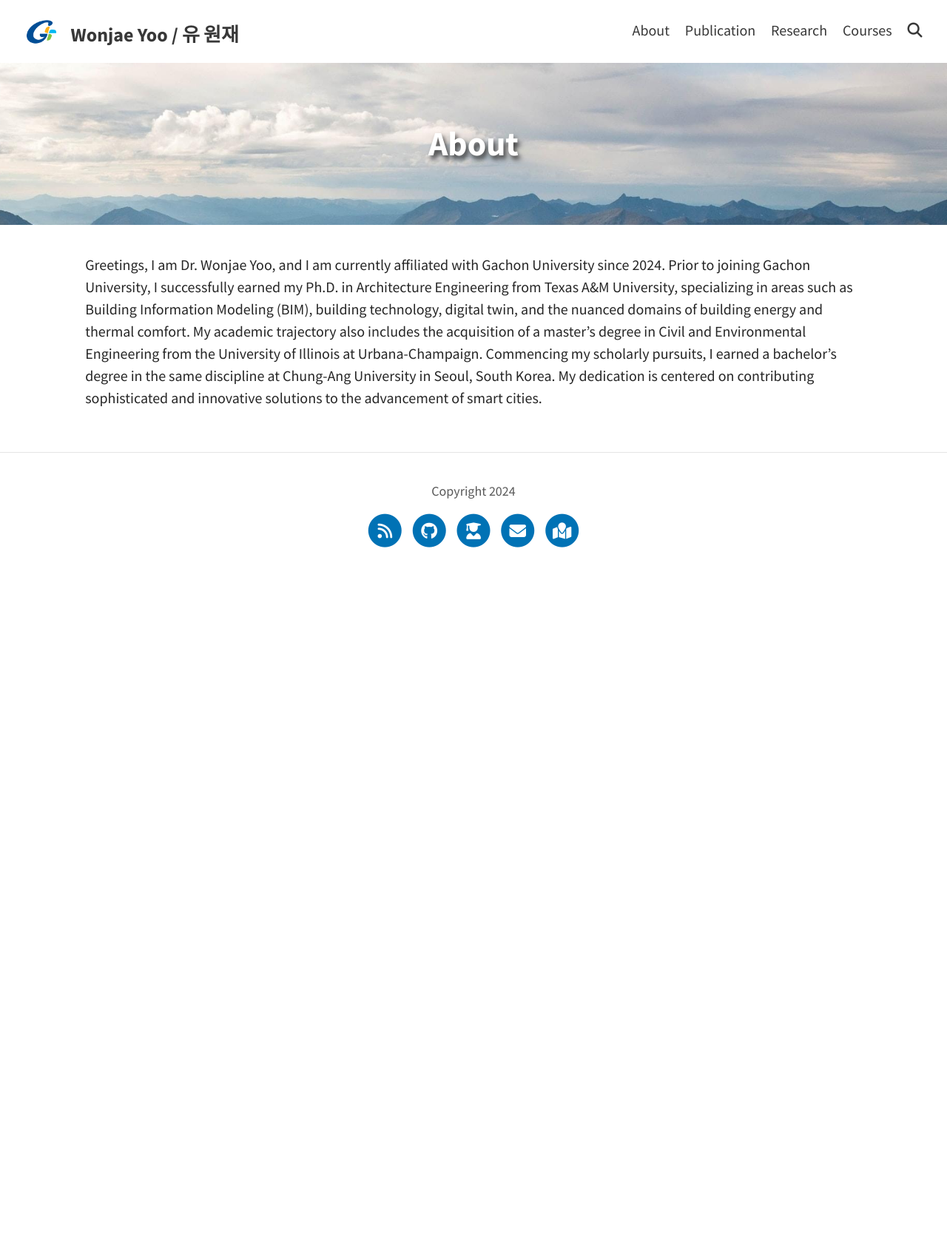
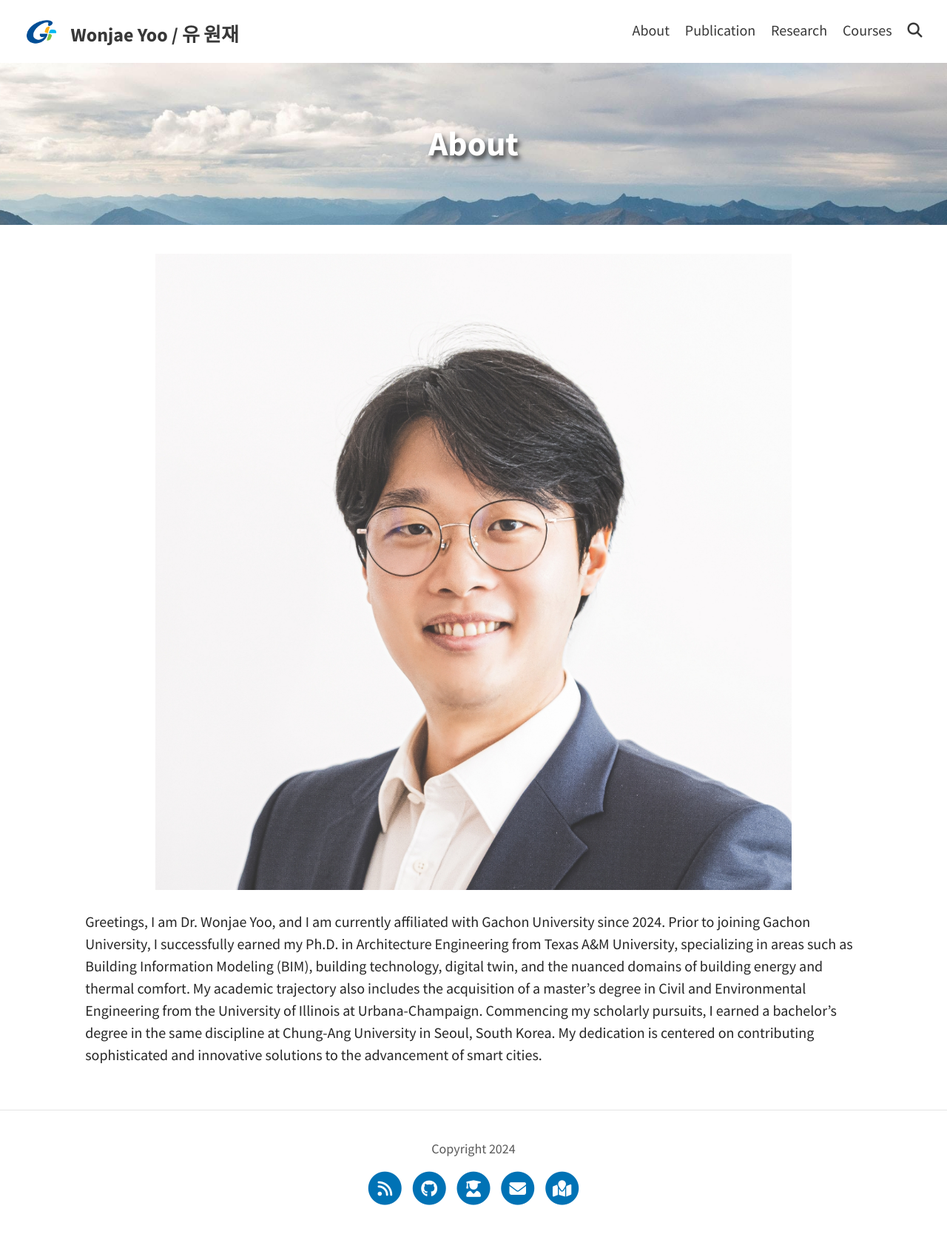
Before and after one commit to 1Jyoo/website, a Jekyll site: the page built from pages/about.md, in a window 1280 px wide. Shown: the whole page at 74% size. Built offline with Jekyll 4.4.1, drawn with Linux system fonts in a browser that asks for light colours; a script that is not in the unit is left out; before the commit the page ends 900 px from its top, so only the background shows below that.

Commit message:
new commit

```diff
--- a/pages/about.md
+++ b/pages/about.md
@@ -4,6 +4,9 @@ title: About
 permalink: /about/
 feature-img: "assets/img/pexels/travel.jpeg"
 tags:
+img: "assets/img/profile.jpg"
 ---
 
+![image]({{ page.img | relative_url }})
+
 Greetings, I am Dr. Wonjae Yoo, and I am currently affiliated with Gachon University since 2024. Prior to joining Gachon University, I successfully earned my Ph.D. in Architecture Engineering from Texas A&M University, specializing in areas such as Building Information Modeling (BIM), building technology, digital twin, and the nuanced domains of building energy and thermal comfort. My academic trajectory also includes the acquisition of a master's degree in Civil and Environmental Engineering from the University of Illinois at Urbana-Champaign. Commencing my scholarly pursuits, I earned a bachelor's degree in the same discipline at Chung-Ang University in Seoul, South Korea. My dedication is centered on contributing sophisticated and innovative solutions to the advancement of smart cities.
```
Also changed, not shown: assets/img/profile.jpg (added).
